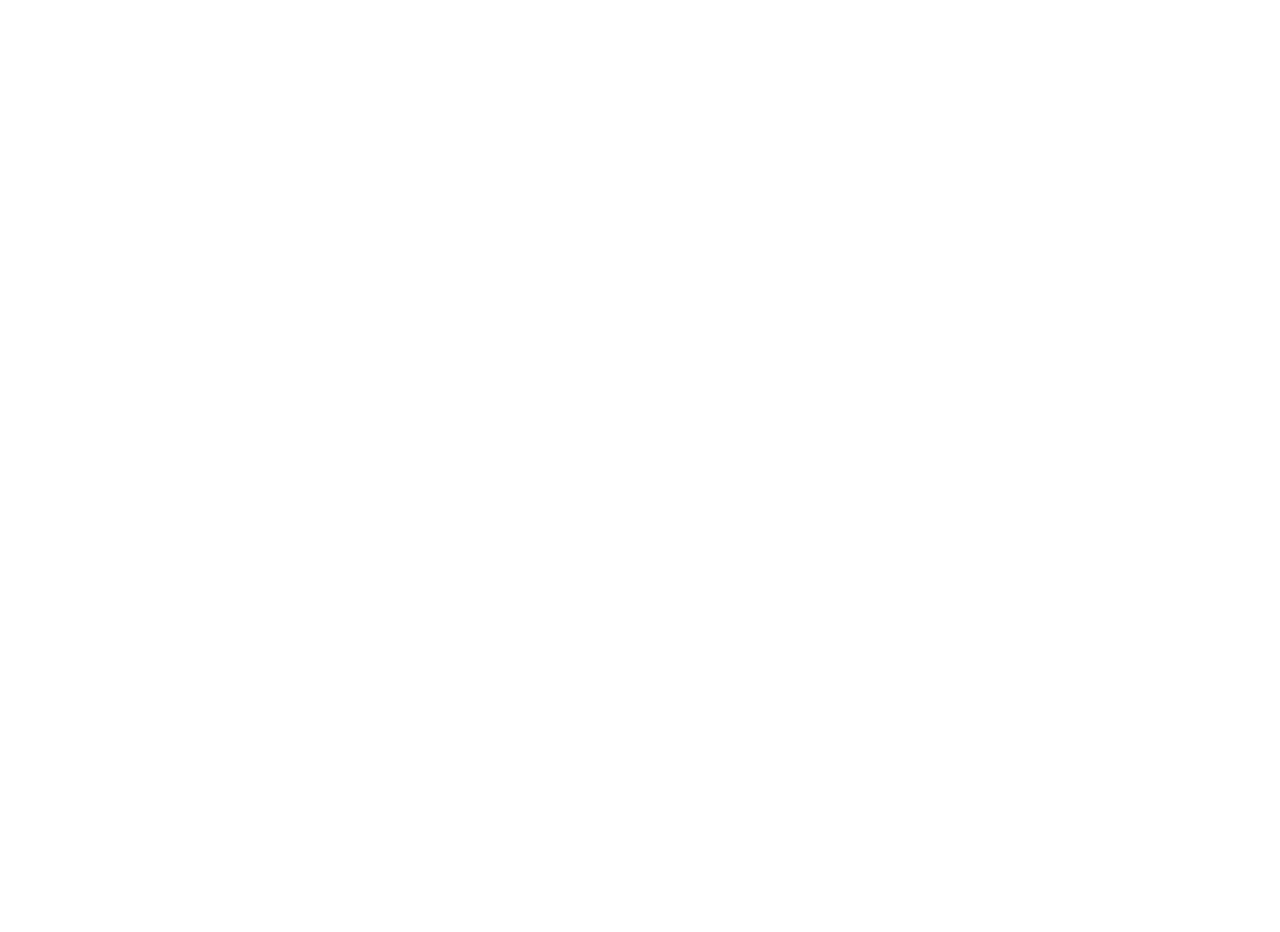
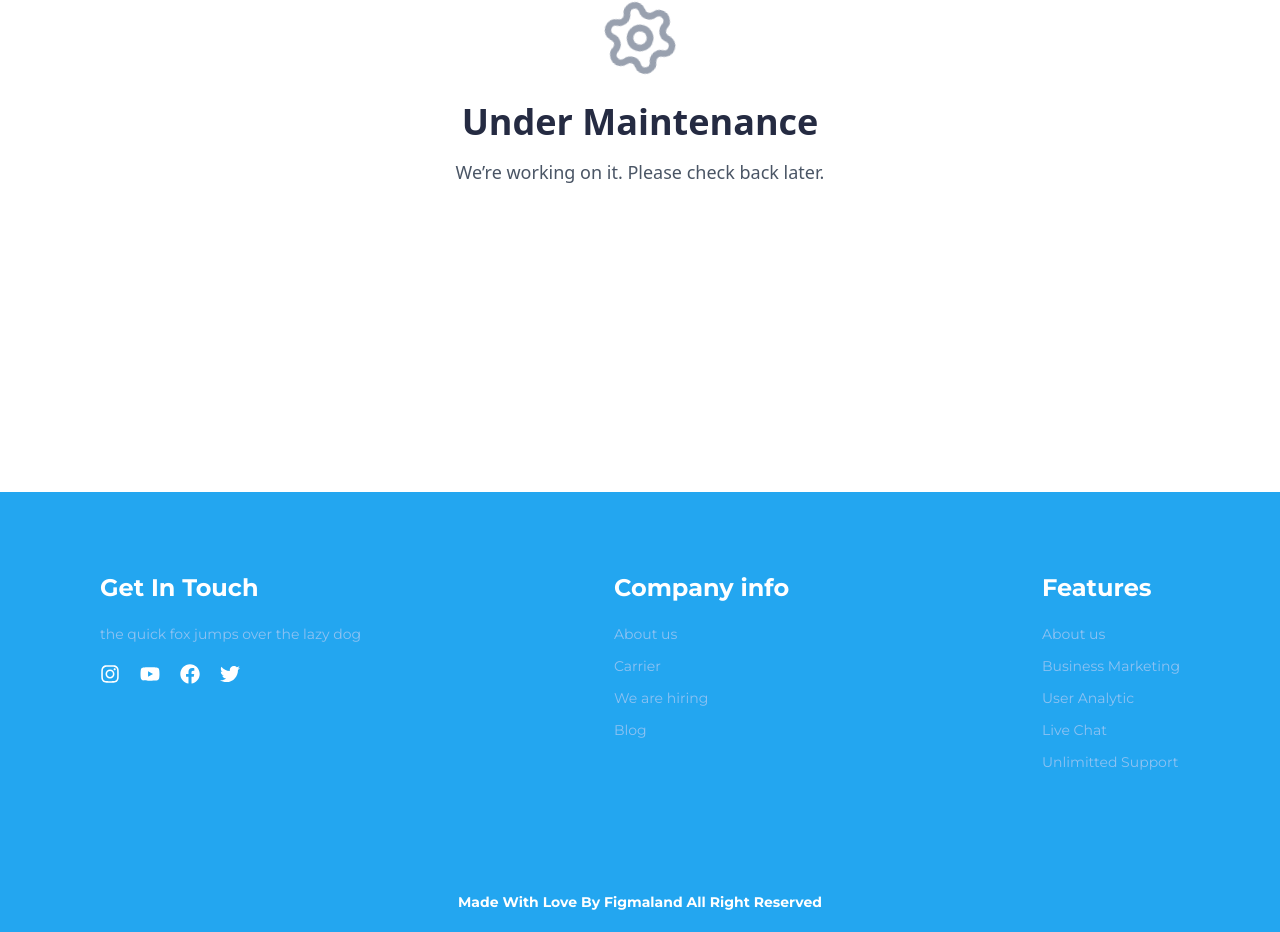
Before and after one commit to bertan-arslan/e-commerce, a React (Vite) app: page /maintenance in a window 1280 px wide. Shown: the part 440-1372 px from the top of the page. Before the commit the page ends 800 px from the top, so only its background shows below. Built offline with nearby package versions, Linux system fonts and the light colour scheme.

Commit message:
footer done

```diff
--- a/package.json
+++ b/package.json
@@ -28,6 +28,7 @@
     "@eslint/js": "^9.30.1",
     "@types/react": "^19.1.8",
     "@types/react-dom": "^19.1.6",
+    "@types/react-router-dom": "^5.3.3",
     "@vitejs/plugin-react": "^4.6.0",
     "eslint": "^9.30.1",
     "eslint-plugin-react-hooks": "^5.2.0",
--- a/src/layout/Footer.jsx
+++ b/src/layout/Footer.jsx
@@ -1,6 +1,109 @@
+import { FaFacebook, FaInstagram, FaTwitter, FaYoutube } from "react-icons/fa";
+import { Link } from "react-router-dom";
 
 export default function Footer() {
-    return (
-        <div> Footer BURAYA </div>
-    )
+  return (
+    <footer className="text-white font-[Montserrat] bg-[#23A6F0] px-20 pt-20 pb-5">
+      <div className="px-5 flex flex-col  gap-10 lg:flex-row lg:justify-between">
+        <div className="flex flex-col gap-5">
+          <h3 className="text-2xl font-bold">Get In Touch</h3>
+          <p className="text-sm text-[#8EC2F2]">
+            the quick fox jumps over the lazy dog
+          </p>
+          <nav className="flex gap-5">
+            <a
+              href="https://www.instagram.com/"
+              target="_blank"
+              rel="noopener noreferrer"
+            >
+              <FaInstagram className="text-xl" />
+            </a>
+
+            <a
+              href="https://www.youtube.com/"
+              target="_blank"
+              rel="noopener noreferrer"
+            >
+              <FaYoutube className="text-xl" />
+            </a>
+
+            <a
+              href="https://www.facebook.com/"
+              target="_blank"
+              rel="noopener noreferrer"
+            >
+              <FaFacebook className="text-xl" />
+            </a>
+
+            <a href="https://x.com/" target="_blank" rel="noopener noreferrer">
+              <FaTwitter className="text-xl" />
+            </a>
+          </nav>
+        </div>
+        <div className="flex flex-col gap-5">
+          <h3 className="text-2xl font-bold">Company info</h3>
+          <nav className="text-sm text-[#8EC2F2] flex flex-col gap-3">
+            <Link
+              to="/maintenance"
+              //to="/about"
+            >
+              About us
+            </Link>
+            <Link
+              to="/maintenance"
+              //to="/carrier"
+            >
+              Carrier
+            </Link>
+            <Link
+              to="/maintenance"
+              //to="/hiring"
+            >
+              We are hiring
+            </Link>
+            <Link
+              to="/maintenance"
+              //to="/blog"
+            >
+              Blog
+            </Link>
+          </nav>
+        </div>
+        <div className="flex flex-col gap-5">
+          <h3 className="text-2xl font-bold">Features</h3>
+          <nav className="text-sm text-[#8EC2F2] flex flex-col gap-3">
+            <Link to="/">About us</Link>
+            <Link
+              to="/maintenance"
+              //to="/business-marketing"
+            >
+              Business Marketing
+            </Link>
+            <Link
+              to="/maintenance"
+              //to="/user-analytic"
+            >
+              User Analytic
+            </Link>
+            <Link
+              to="/maintenance"
+              //to="/live-chat"
+            >
+              Live Chat
+            </Link>
+            <Link
+              to="/maintenance"
+              //to="/support"
+            >
+              Unlimitted Support
+            </Link>
+          </nav>
+        </div>
+      </div>
+      <p className="pt-30 flex items-center justify-center text-sm font-bold text-center">
+        Made With Love By <br className="lg:hidden" />
+        Figmaland All Right Reserved
+      </p>
+    </footer>
+  );
 }
--- a/src/layout/PageContent.jsx
+++ b/src/layout/PageContent.jsx
@@ -1,6 +1,6 @@
 import { Switch, Route } from "react-router-dom";
 import Home from "../pages/HomePage";
-
+import Maintenance from "../pages/Maintenance";
 
 export default function PageContent() {
   return (
@@ -8,6 +8,9 @@
       <Route exact path="/">
         <Home />
       </Route>
+      <Route path="/maintenance">
+        <Maintenance />
+      </Route>
     </Switch>
   );
 }
--- /dev/null
+++ b/src/pages/Maintenance.jsx
@@ -0,0 +1,18 @@
+import { Settings } from "lucide-react";
+
+export default function Maintenance() {
+  return (
+    <div className="flex flex-col items-center justify-center h-screen text-center p-6">
+      <Settings
+        className="w-20 h-20 text-gray-400 duration-1000 animate-spin mb-6 "
+        style={{ animationDuration: "2s" }}
+      />
+      <h1 className="text-4xl font-bold text-[#252B42] mb-4">
+        Under Maintenance
+      </h1>
+      <p className="text-gray-600 text-lg">
+        We’re working on it. Please check back later.
+      </p>
+    </div>
+  );
+}
```
Also changed, not shown: src/layout/Header.jsx (+51 -28 lines), 1 other file (tests, documents, lock files or other folders).
